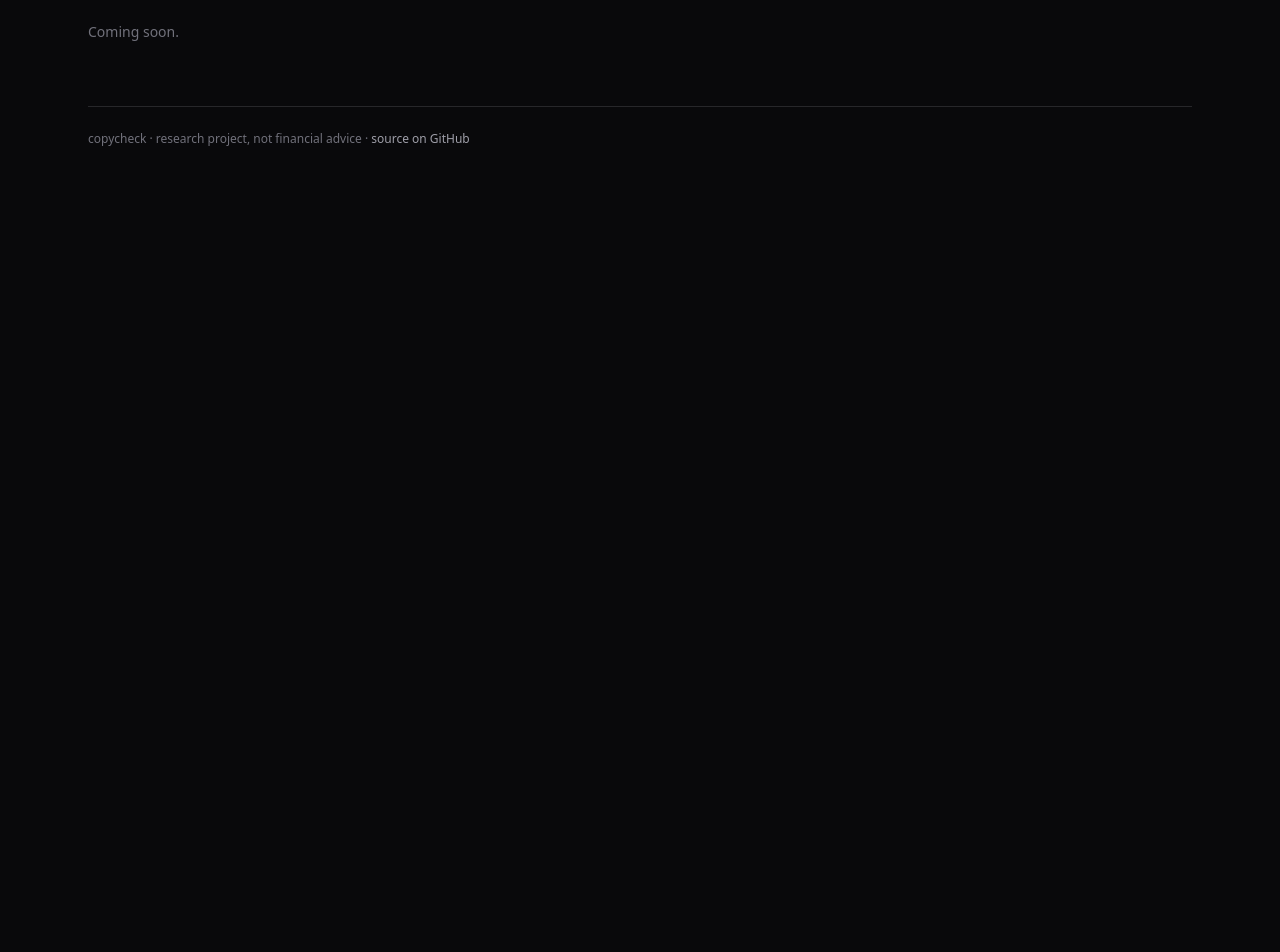
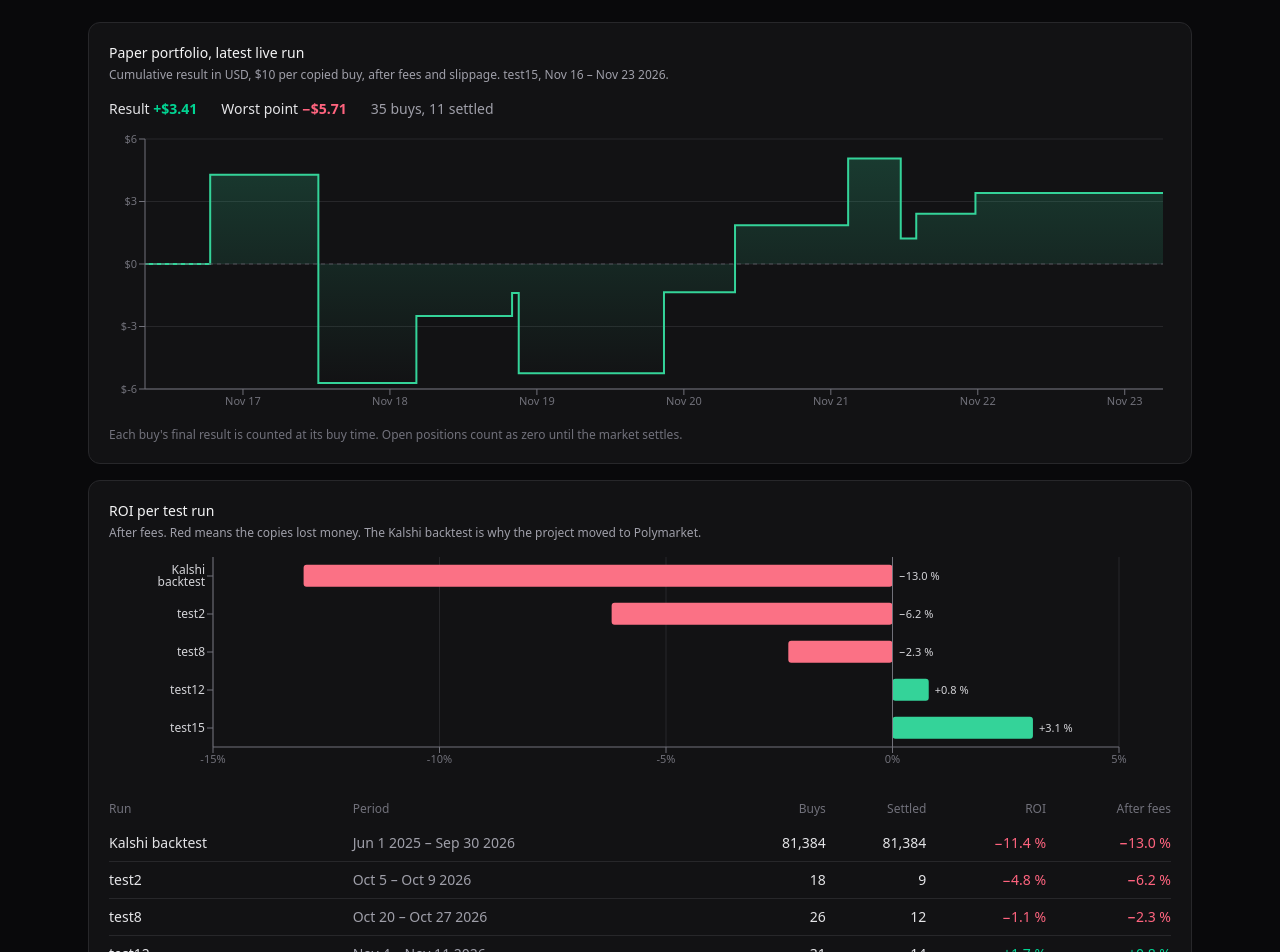
Before and after one commit to robinhel/mimic, a React (Vite) app in the folder dashboard/: page / in a window 1280 px wide. Shown: the part 520-1472 px from the top of the page. Before the commit the page ends 800 px from the top, so only its background shows below. Built offline with nearby package versions, Linux system fonts and the light colour scheme.

Commit message:
dashboard: Results section with equity curve and ROI per run
Amp-Thread-ID: https://ampcode.com/threads/T-01a20da4-5ed9-7499-876b-35a76e0af51e
Co-authored-by: Robin Hellgren <robin.hellgren@digitalstep.se>

```diff
--- a/dashboard/src/App.tsx
+++ b/dashboard/src/App.tsx
@@ -1,4 +1,5 @@
 import { type ReactNode, useState } from "react";
+import Results from "./components/Results";
 import { Badge, Stat } from "./components/ui";
 import { useData } from "./data";
 import { dateTime, int, pct, tone } from "./format";
@@ -55,14 +56,14 @@ export default function App() {
       </div>
 
       <nav className="sticky top-0 z-10 -mx-4 mt-8 border-b border-zinc-800 bg-zinc-950/90 px-4 backdrop-blur sm:mx-0 sm:px-0" aria-label="Sections">
-        <div className="flex gap-1 overflow-x-auto" role="tablist">
+        <div className="flex overflow-x-auto sm:gap-1" role="tablist">
           {TABS.map((t) => (
             <button
               key={t.id}
               role="tab"
               aria-selected={tab === t.id}
               onClick={() => setTab(t.id)}
-              className={`shrink-0 border-b-2 px-3 py-3 text-sm transition-colors ${
+              className={`shrink-0 border-b-2 px-2 py-3 text-[13px] sm:px-3 sm:text-sm transition-colors ${
                 tab === t.id ? "border-emerald-400 text-zinc-50" : "border-transparent text-zinc-400 hover:text-zinc-200"
               }`}
             >
@@ -73,7 +74,7 @@ export default function App() {
       </nav>
 
       <main className="mt-6">
-        <p className="text-sm text-zinc-500">Coming soon.</p>
+        {tab === "results" ? <Results data={data} /> : <p className="text-sm text-zinc-500">Coming soon.</p>}
       </main>
     </Shell>
   );
--- /dev/null
+++ b/dashboard/src/components/Results.tsx
@@ -0,0 +1,125 @@
+import { Area, AreaChart, Bar, BarChart, CartesianGrid, Cell, LabelList, ReferenceLine, ResponsiveContainer, Tooltip, XAxis, YAxis } from "recharts";
+import { dateRange, dateTime, day, int, pct, tone, usd } from "../format";
+import type { Data } from "../types";
+import { Card } from "./ui";
+
+const AXIS = { stroke: "#71717a", fontSize: 11 };
+const TIP = {
+  contentStyle: { background: "#18181b", border: "1px solid #3f3f46", borderRadius: 8, fontSize: 12 },
+  labelStyle: { color: "#a1a1aa" },
+};
+
+export default function Results({ data }: { data: Data }) {
+  const { equity, runs, summary } = data;
+  const points = equity.map((p) => ({ x: Date.parse(p.t), y: p.pnl_usd }));
+  const last = equity.at(-1)?.pnl_usd ?? 0;
+  const low = Math.min(0, ...equity.map((p) => p.pnl_usd));
+  const live = runs.at(-1);
+  const bars = runs.map((r) => ({ name: r.name, v: r.roi_fee_pct ?? r.roi_pct ?? 0, run: r }));
+  const DAY = 86400000;
+  const ticks: number[] = [];
+  if (points.length) for (let d = Math.ceil(points[0].x / DAY) * DAY; d <= points.at(-1)!.x; d += DAY) ticks.push(d);
+  const color = last >= 0 ? "#34d399" : "#fb7185";
+
+  return (
+    <div className="grid gap-4">
+      <Card
+        title="Paper portfolio, latest live run"
+        sub={`Cumulative result in USD, $10 per copied buy, after fees and slippage.${live ? ` ${live.name}, ${dateRange(live.from, live.to)}.` : ""}`}
+      >
+        <div className="mb-3 flex flex-wrap gap-x-6 gap-y-1 text-sm">
+          <span>
+            Result <span className={`num font-semibold ${tone(last)}`}>{usd(last, true)}</span>
+          </span>
+          <span>
+            Worst point <span className={`num font-semibold ${tone(low)}`}>{usd(low, true)}</span>
+          </span>
+          <span className="text-zinc-400">
+            {summary.live_buys} buys, {summary.live_settled} settled
+          </span>
+        </div>
+        <div className="h-56 sm:h-72">
+          <ResponsiveContainer width="100%" height="100%">
+            <AreaChart data={points} margin={{ top: 8, right: 8, bottom: 0, left: -12 }}>
+              <defs>
+                <linearGradient id="eq" x1="0" y1="0" x2="0" y2="1">
+                  <stop offset="0%" stopColor={color} stopOpacity={0.35} />
+                  <stop offset="100%" stopColor={color} stopOpacity={0} />
+                </linearGradient>
+              </defs>
+              <CartesianGrid stroke="#27272a" vertical={false} />
+              <XAxis dataKey="x" type="number" scale="time" domain={["dataMin", "dataMax"]} ticks={ticks} tickFormatter={(v: number) => day(new Date(v).toISOString())} {...AXIS} minTickGap={24} />
+              <YAxis tickFormatter={(v: number) => `$${v}`} {...AXIS} width={48} />
+              <ReferenceLine y={0} stroke="#52525b" strokeDasharray="4 4" />
+              <Tooltip
+                {...TIP}
+                labelFormatter={(v) => `${dateTime(new Date(Number(v)).toISOString())} UTC`}
+                formatter={(v) => [usd(Number(v), true), "Result"]}
+              />
+              <Area isAnimationActive={false} type="stepAfter" dataKey="y" stroke={color} strokeWidth={2} fill="url(#eq)" />
+            </AreaChart>
+          </ResponsiveContainer>
+        </div>
+        <p className="mt-2 text-xs text-zinc-500">
+          Each buy's final result is counted at its buy time. Open positions count as zero until the market settles.
+        </p>
+      </Card>
+
+      <Card title="ROI per test run" sub="After fees. Red means the copies lost money. The Kalshi backtest is why the project moved to Polymarket.">
+        <div style={{ height: Math.max(180, bars.length * 44) }}>
+          <ResponsiveContainer width="100%" height="100%">
+            <BarChart data={bars} layout="vertical" margin={{ top: 0, right: 52, bottom: 0, left: 0 }}>
+              <CartesianGrid stroke="#27272a" horizontal={false} />
+              <XAxis type="number" tickFormatter={(v: number) => `${v}%`} {...AXIS} />
+              <YAxis type="category" dataKey="name" width={104} {...AXIS} tick={{ fill: "#d4d4d8", fontSize: 12 }} />
+              <ReferenceLine x={0} stroke="#71717a" />
+              <Tooltip {...TIP} cursor={{ fill: "#27272a" }} formatter={(v) => [pct(Number(v)), "ROI after fees"]} />
+              <Bar isAnimationActive={false} dataKey="v" radius={3} maxBarSize={22}>
+                {bars.map((b) => (
+                  <Cell key={b.name} fill={b.v >= 0 ? "#34d399" : "#fb7185"} />
+                ))}
+                <LabelList dataKey="v" content={BarLabel} />
+              </Bar>
+            </BarChart>
+          </ResponsiveContainer>
+        </div>
+        <div className="mt-4 overflow-x-auto">
+          <table className="w-full text-sm">
+            <thead className="text-left text-xs text-zinc-500">
+              <tr>
+                <th className="py-2 font-normal">Run</th>
+                <th className="hidden py-2 font-normal sm:table-cell">Period</th>
+                <th className="py-2 text-right font-normal">Buys</th>
+                <th className="py-2 text-right font-normal">Settled</th>
+                <th className="hidden py-2 text-right font-normal sm:table-cell">ROI</th>
+                <th className="py-2 text-right font-normal">After fees</th>
+              </tr>
+            </thead>
+            <tbody className="divide-y divide-zinc-800">
+              {runs.map((r) => (
+                <tr key={r.name}>
+                  <td className="py-2 pr-2 text-zinc-200">{r.name}</td>
+                  <td className="hidden py-2 text-zinc-400 sm:table-cell">{dateRange(r.from, r.to)}</td>
+                  <td className="num py-2 text-right">{int(r.buys)}</td>
+                  <td className="num py-2 text-right">{int(r.settled)}</td>
+                  <td className={`num hidden py-2 text-right sm:table-cell ${tone(r.roi_pct)}`}>{pct(r.roi_pct)}</td>
+                  <td className={`num py-2 text-right font-medium ${tone(r.roi_fee_pct)}`}>{pct(r.roi_fee_pct)}</td>
+                </tr>
+              ))}
+            </tbody>
+          </table>
+        </div>
+      </Card>
+    </div>
+  );
+}
+
+// Value label just right of the bar's right edge (for losses: right of the zero line), so it never hits the axis labels.
+function BarLabel(p: { x?: unknown; y?: unknown; width?: unknown; height?: unknown; value?: unknown }) {
+  const x = Number(p.x), w = Number(p.width), y = Number(p.y), h = Number(p.height), v = Number(p.value);
+  return (
+    <text x={Math.max(x, x + w) + 6} y={y + h / 2} dy={4} fill="#d4d4d8" fontSize={11}>
+      {pct(v)}
+    </text>
+  );
+}
--- a/dashboard/vite.config.ts
+++ b/dashboard/vite.config.ts
@@ -5,4 +5,6 @@ import { defineConfig } from "vite";
 export default defineConfig({
   base: "./",
   plugins: [react(), tailwindcss()],
+  // Recharts makes one ~600 kB bundle; fine for a static page.
+  build: { chunkSizeWarningLimit: 900 },
 });
```
